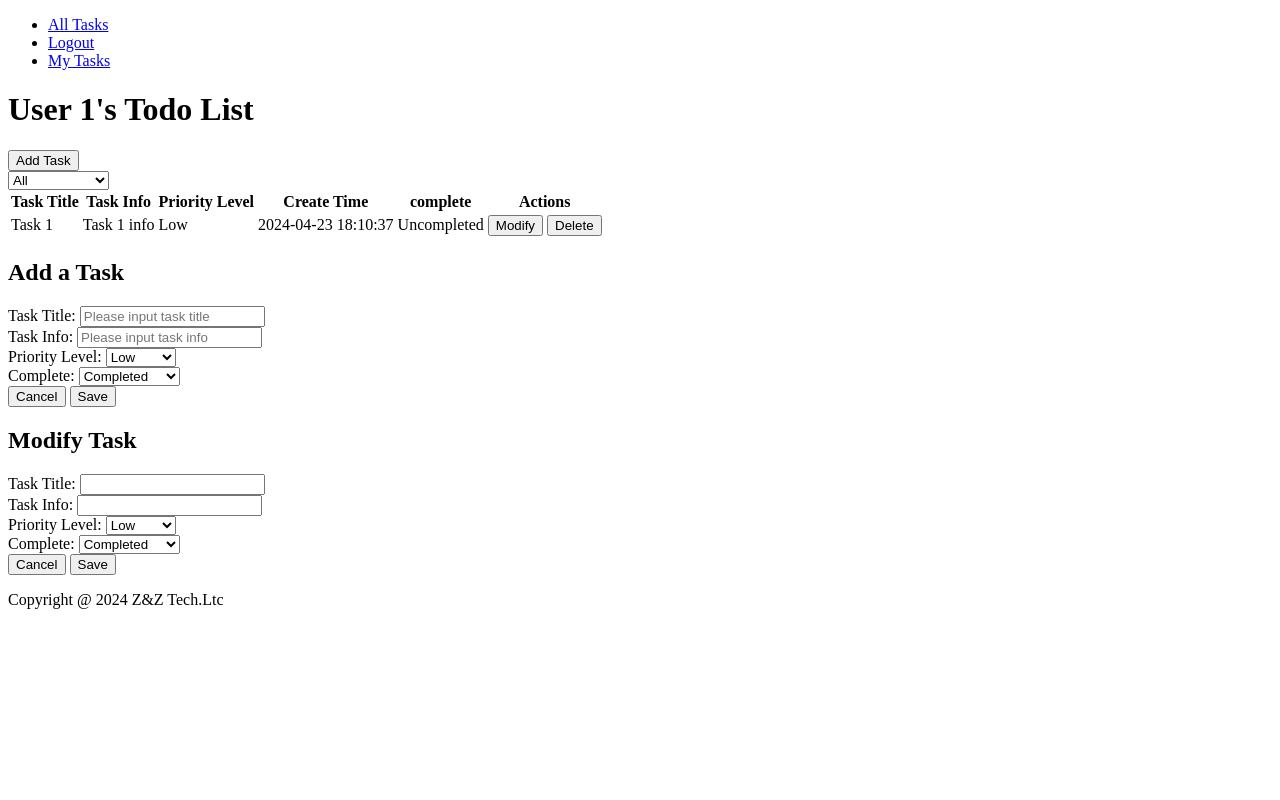
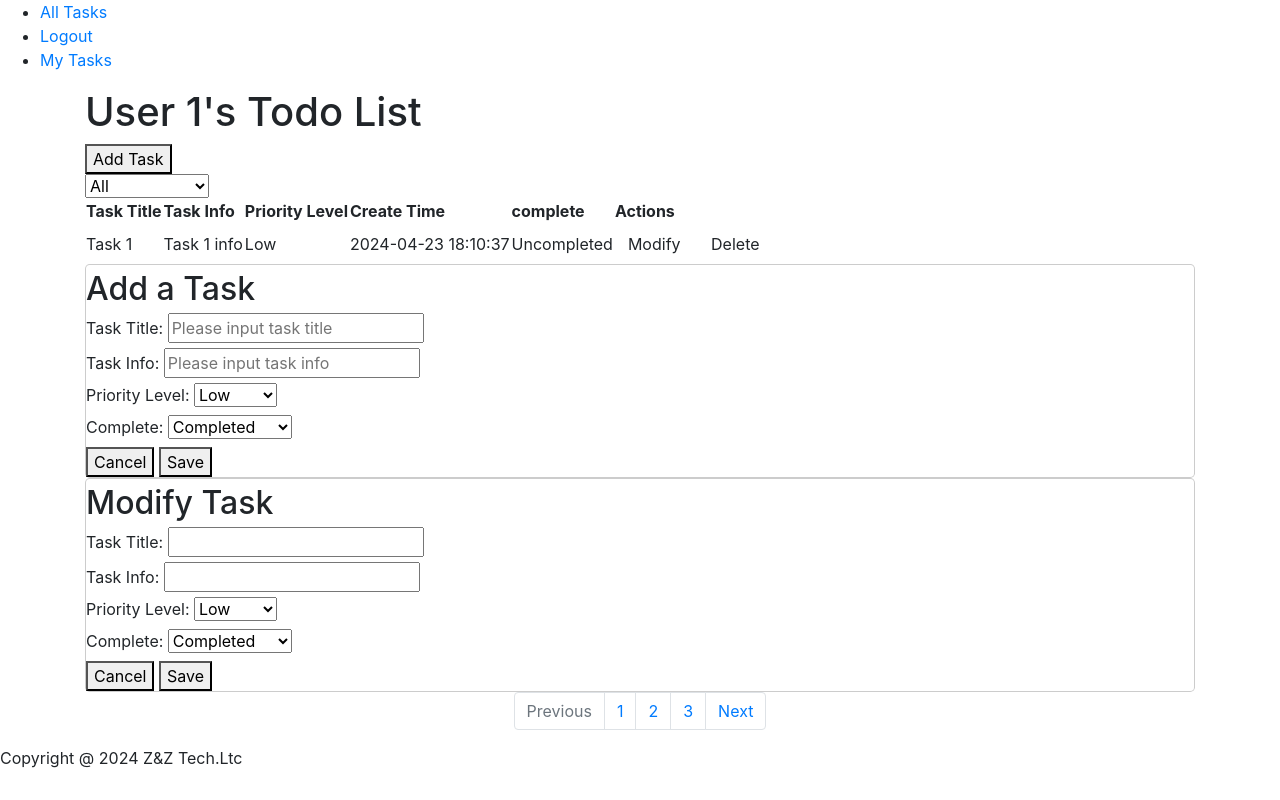
Before and after one commit to Rachel19940227/To-do-List-Website, a PHP site: page /main.php in a window 1280 px wide. Run offline with PHP 8.4, Linux system fonts and the light colour scheme; a user stored in the database is signed in; data comes from the database, SQL or seed files in the repository.

Commit message:
add pagination

```diff
--- a/upload-v8.0/upload-new/server/allTask-header.php
+++ b/upload-v8.0/upload-new/server/allTask-header.php
@@ -15,7 +15,7 @@
             <div id="content-wrap">
                 <!-- Navigation menu -->
                 <nav>
-                    <ul>
+                    <ul id="ul-nav">
                         <!-- Navigation items with links to different pages -->
                         <li id="allTasks"><a href="../server/allTask.php">All Tasks</a></li>
                         <li id="Contact"><a href="../server/index.php">Logout</a></li>
--- a/upload-v8.0/upload-new/server/header.php
+++ b/upload-v8.0/upload-new/server/header.php
@@ -5,6 +5,8 @@
         <meta charset="utf-8">
         <meta name="index" content="index">
         <title>index</title>
+        <link rel="stylesheet" href="https://cdn.jsdelivr.net/npm/bootstrap@4.6.2/dist/css/bootstrap.min.css"
+            integrity="sha384-xOolHFLEh07PJGoPkLv1IbcEPTNtaed2xpHsD9ESMhqIYd0nLMwNLD69Npy4HI+N" crossorigin="anonymous">
         <link rel="stylesheet"  type="text/css" href="../stylesheets/styles.css"/>
         <!-- add meta and title to this page -->
     </head>
--- a/upload-v8.0/upload-new/server/main-header.php
+++ b/upload-v8.0/upload-new/server/main-header.php
@@ -5,6 +5,8 @@
         <meta charset="utf-8">
         <meta name="main" content="main">
         <title>main</title>
+        <link rel="stylesheet" href="https://cdn.jsdelivr.net/npm/bootstrap@4.6.2/dist/css/bootstrap.min.css"
+            integrity="sha384-xOolHFLEh07PJGoPkLv1IbcEPTNtaed2xpHsD9ESMhqIYd0nLMwNLD69Npy4HI+N" crossorigin="anonymous">
         <link rel="stylesheet"  type="text/css" href="../stylesheets/main.css" />
         <link rel="stylesheet" href="https://cdnjs.cloudflare.com/ajax/libs/font-awesome/5.15.4/css/all.min.css">
         <!-- add meta and title to this page -->
@@ -14,7 +16,7 @@
             <div id="content-wrap">
                 <!-- Navigation menu -->
                 <nav>
-                    <ul>
+                    <ul id="ul-header">
                         <!-- Navigation items with links to different pages -->
                         <li id="allTasks"><a href="../server/allTask.php">All Tasks</a></li>
                         <li id="Contact"><a href="../server/index.php">Logout</a></li>
--- a/upload-v8.0/upload-new/server/main.php
+++ b/upload-v8.0/upload-new/server/main.php
@@ -99,7 +99,7 @@
                     <td><?php echo $task['create_time']; ?></td>
                     <td><?php echo ($task['complete'] == 1) ? 'Completed' : 'Uncompleted'; ?></td>
                     <td>
-                        <button class="modifyTaskBtn" onclick="modifyTask(this);">Modify</button>
+                        <button class="btn modifyTaskBtn" onclick="modifyTask(this);">Modify</button>
                         <button class="btn delete-btn" onclick="deleteTask(<?php echo $task['task_id']; ?>)">Delete</button></a>
                     </td>
                 </tr>
@@ -184,6 +184,21 @@
 </div>
 <script src="../script/modify.js"></script>
 <script src="../script/app1.js"></script>
+<div class="container" id="pagination">
+    <nav aria-label="Page navigation example">
+    <ul class="pagination justify-content-center">
+        <li class="page-item disabled">
+        <a class="page-link">Previous</a>
+        </li>
+        <li class="page-item"><a class="page-link" href="#">1</a></li>
+        <li class="page-item"><a class="page-link" href="#">2</a></li>
+        <li class="page-item"><a class="page-link" href="#">3</a></li>
+        <li class="page-item">
+        <a class="page-link" href="#">Next</a>
+        </li>
+    </ul>
+    </nav>
+</div>
 <?php include("footer.php"); ?> <!-- 包含 footer.php 文件的内容 -->
 </body>
 </html>
```
Also changed, not shown: upload-v8.0/upload-new/server/allTask.php (+17 -1 lines), upload-v8.0/upload-new/stylesheets/allTask.css (+7 -1 lines), upload-v8.0/upload-new/stylesheets/main.css (+8 -1 lines).
